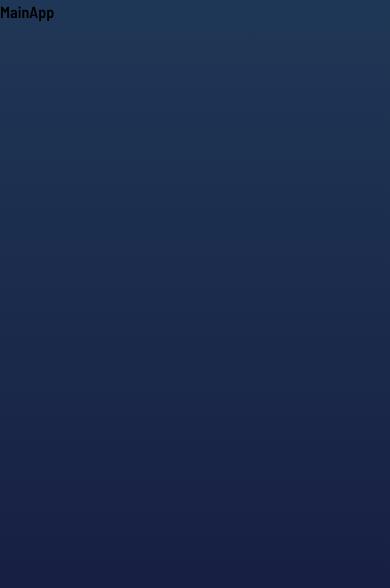
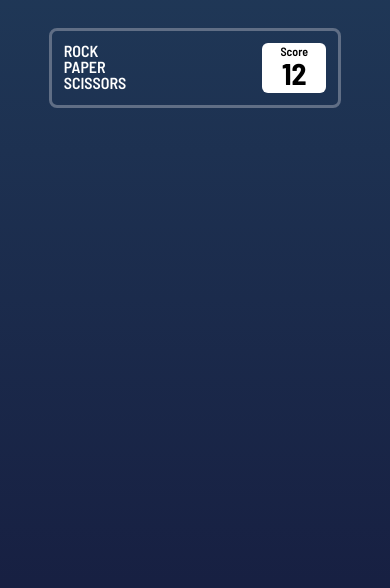
Before and after one commit to JaacielBriseo/Rock-paper-scissors, a React (Create React App) app: page / in a window 390 px wide. Shown: the top 588 px of the page. Built offline with nearby package versions, Linux system fonts and the light colour scheme.

Commit message:
Header Layout mobile version

```diff
--- a/src/MainApp.tsx
+++ b/src/MainApp.tsx
@@ -1,6 +1,9 @@
+import { Header } from './components/Header';
 
 export const MainApp = () => {
-  return (
-    <div>MainApp</div>
-  )
-}
+	return (
+		<div>
+			<Header />
+		</div>
+	);
+};
--- /dev/null
+++ b/src/components/Header.tsx
@@ -0,0 +1,15 @@
+export const Header = () => {
+	return (
+		<div className='headerLayout'>
+			<div className='flex flex-col -space-y-2 text-white uppercase -mt-1'>
+				<p>Rock</p>
+				<p>Paper</p>
+				<p>Scissors</p>
+			</div>
+			<div className='flex flex-col items-center w-16 -space-y-1 bg-white rounded-md'>
+				<p className='text-xs'>Score</p>
+				<p className='text-3xl font-bold'>12</p>
+			</div>
+		</div>
+	);
+};
--- a/src/index.css
+++ b/src/index.css
@@ -8,3 +8,6 @@ html {
 	background-repeat: no-repeat;
 	background-size: cover;
 }
+.headerLayout {
+	@apply flex justify-between w-3/4 h-20 mt-7 mx-auto p-3 rounded-lg border-[3px] border-HeaderOutline;
+}
--- a/tailwind.config.js
+++ b/tailwind.config.js
@@ -6,6 +6,14 @@ module.exports = {
 			fontFamily: {
 				sans: ['Barlow Semi Condensed'],
 			},
+			backgroundImage: {
+				Triangle: 'url(assets/bg-triangle.svg)',
+			},
+			colors: {
+				DarkText: 'hsl(229, 25%, 31%)',
+				ScoreText: 'hsl(229, 64%, 46%)',
+				HeaderOutline: 'hsl(217, 16%, 45%)',
+			},
 		},
 	},
 	plugins: [],
```
